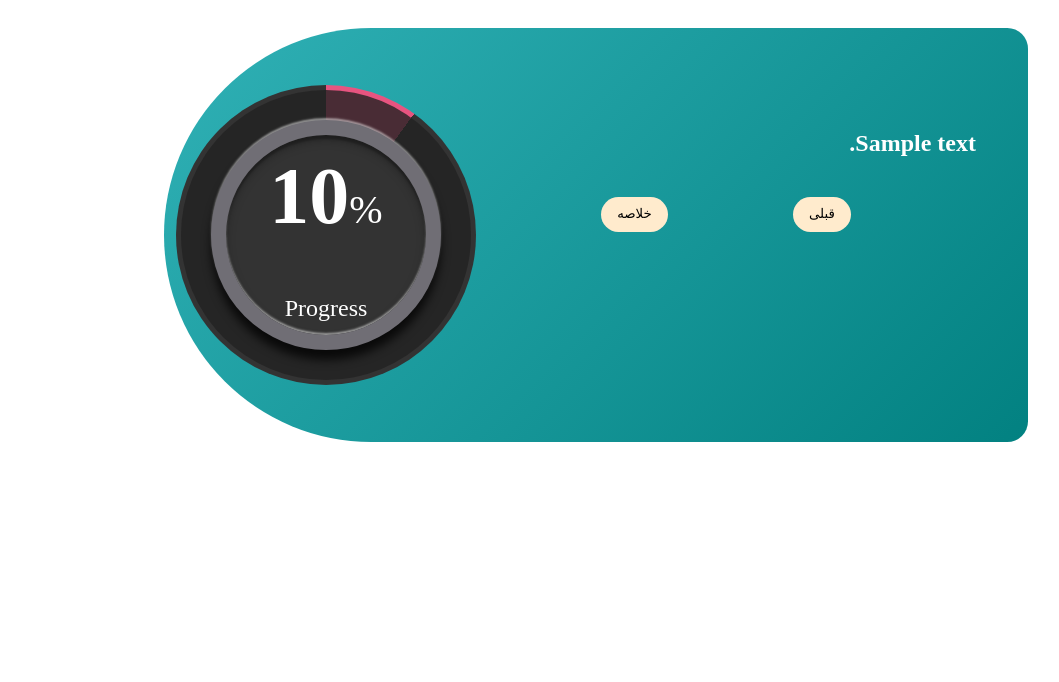
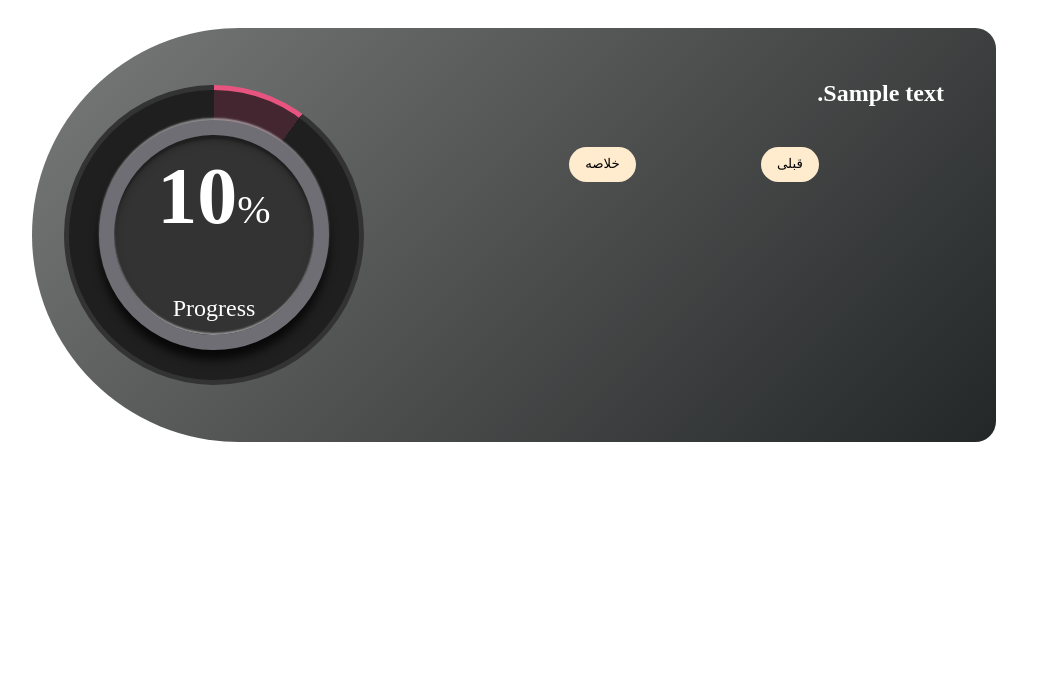
Before and after one commit to ITRCInternship/Research-Method, a Flask app: template app/templates/question.html in a window 1280 px wide. Shown: the top 682 px of the page, without its empty margins (44-1103 px from the left). Run offline with Flask 3, Linux system fonts and the light colour scheme; the template is opened without the code that fills it: most values are stand-ins (such as "Sample title", 1, 10 or a date in 2020).

Commit message:
I made the changes you mentioned.

```diff
--- a/app/static/js/circle.js
+++ b/app/static/js/circle.js
@@ -14,6 +14,6 @@ document.addEventListener("DOMContentLoaded", function (event) {
         }
         progress.style.background = `conic-gradient(${color} ${degree}%, #333 0%)`;
         number.innerHTML = degree + "<span>%</span>";
-      }, 20); // سرعت انیمیشن رو کم یا زیاد کن
+      }, 20);
     });
   });
--- /dev/null
+++ b/app/static/js/question-animation.js
@@ -0,0 +1,66 @@
+document.addEventListener('DOMContentLoaded', function() {
+  const form = document.querySelector('form');
+
+  form.addEventListener('submit', function(e) {
+    if (e.submitter) {
+
+      const buttonText = e.submitter.textContent.trim();
+      const isNext = buttonText === 'بعدی' || buttonText === 'خلاصه';
+
+      e.preventDefault();
+
+      const container = document.querySelector('.question-container');
+      container.style.opacity = '0';
+      container.style.transform = isNext ? 'translateX(100px)' : 'translateX(-100px)';
+
+      setTimeout(() => {
+
+        const input = document.createElement('input');
+        input.type = 'hidden';
+        input.name = 'direction';
+        input.value = isNext ? 'next' : 'prev';
+        form.appendChild(input);
+        form.submit();
+      }, 300);
+    }
+  });
+
+
+  const container = document.querySelector('.question-container');
+  setTimeout(() => {
+    container.style.opacity = '1';
+    container.style.transform = 'translateX(0)';
+  }, 100);
+});
+function adjustContainerHeight() {
+  const wrapper = document.querySelector('.question-container-wrapper');
+  const container = document.querySelector('.question-container');
+  const content = document.querySelector('.cont3');
+
+
+  const contentHeight = content.scrollHeight;
+  const circleHeight = document.querySelector('.circle').scrollHeight;
+  const padding = 40;
+
+
+  const finalHeight = Math.max(contentHeight, circleHeight) + padding;
+
+
+  wrapper.style.height = `${finalHeight}px`;
+  container.style.minHeight = `${finalHeight}px`;
+}
+
+
+window.addEventListener('load', adjustContainerHeight);
+window.addEventListener('resize', adjustContainerHeight);
+
+
+const observer = new MutationObserver(function(mutations) {
+  adjustContainerHeight();
+});
+
+observer.observe(document.querySelector('.cont3'), {
+  childList: true,
+  subtree: true,
+  characterData: true
+});
--- a/app/static/question.css
+++ b/app/static/question.css
@@ -30,13 +30,34 @@ body {
   );
   transform: translateX(-100%);
 }
+.question-container-wrapper {
+  width: 800px;
+  margin: auto;
+  transition: height 0.5s ease;
+}
 
 .question-container {
+  justify-content: center;
   position: relative;
-  width: 800px;
+  height: auto;
+  min-height: 350px;
+  margin: auto;
+  align-items: center;
+  background: linear-gradient(135deg, #646666, #2a3030);
+  border-radius: 1.5rem;
+  padding: 2rem;
+  color: white;
+  transition: all 0.3s ease;
+  border-radius: 20rem 2rem 2rem 20rem;
+  overflow: hidden;
+}
+.question-container {
+  justify-content: center;
+  position: relative;
+  width: 900px;
   height: 350px;
   margin: auto;
-  background: linear-gradient(135deg, #30b1b6, #028181);
+  background: linear-gradient(135deg, #797a7a, #242727);
   border-radius: 1.5rem;
   padding: 2rem;
   color: white;
@@ -44,19 +65,15 @@ body {
   border-radius: 20rem 2rem 2rem 20rem;
 }
 
-.question-container:hover {
-  transform: translateY(-5px);
-  box-shadow: 0px 10px 50px 20px rgba(0, 0, 0, 0.3);
-}
 .question-container .circle {
   position: absolute;
-  top: 25px; /* فاصله از بالا */
-  left: -520px; /* فاصله از چپ */
+  top: 25px;
+  left: -600px;
   display: flex;
   justify-content: center;
   align-items: center;
   flex-direction: column;
-  width: 80px; /* کوچک‌تر کردم که داخل کارت جا شه */
+  width: 80px;
   height: 80px;
   border-radius: 50%;
 }
@@ -122,13 +139,16 @@ button:disabled {
   width: 300px;
   height: 300px;
   border-radius: 50%;
+  top: 50%;
+  transform: translateY(-50%);
+  transition: all 0.3s ease;
 }
 .container2 .circle::before {
   content: "";
   position: absolute;
   inset: 5px;
   border-radius: 50%;
-  background: #222;
+  background: rgb(27, 27, 27);
   opacity: 0.8;
 }
 .container2 .circle::after {
@@ -167,6 +187,9 @@ button:disabled {
 .cont3 {
   position: relative;
   left: -20px;
-  top: -250px;
+  top: -300px;
   width: 500px;
 }
+textarea {
+  border-radius: 0.25rem;
+}
--- a/app/templates/question.html
+++ b/app/templates/question.html
@@ -10,11 +10,9 @@
 </head>
 
 <body>
-
-
   <div class="container2">
 
-
+    <div class="question-container-wrapper">
       <div class="question-container">
         <div
           class="circle"
@@ -25,7 +23,6 @@
           <h4>progress</h4>
         </div>
         <div class="cont3">
-
           <h2>{{ question.text }}</h2>
           <form method="post">
             {% if question.type == 'text' %}
@@ -77,7 +74,11 @@
           </form>
         </div>
       </div>
+    </div>
+
+  </div>
 
   <script src="{{ url_for('static', filename='js/circle.js') }}"></script>
+  <script src="{{ url_for('static', filename='js/question-animation.js') }}"></script>
 </body>
 </html>
```
Also changed, not shown: app/static/js/scripts.js (+5 -7 lines). Lines whose indentation alone changed are shown as unchanged.
